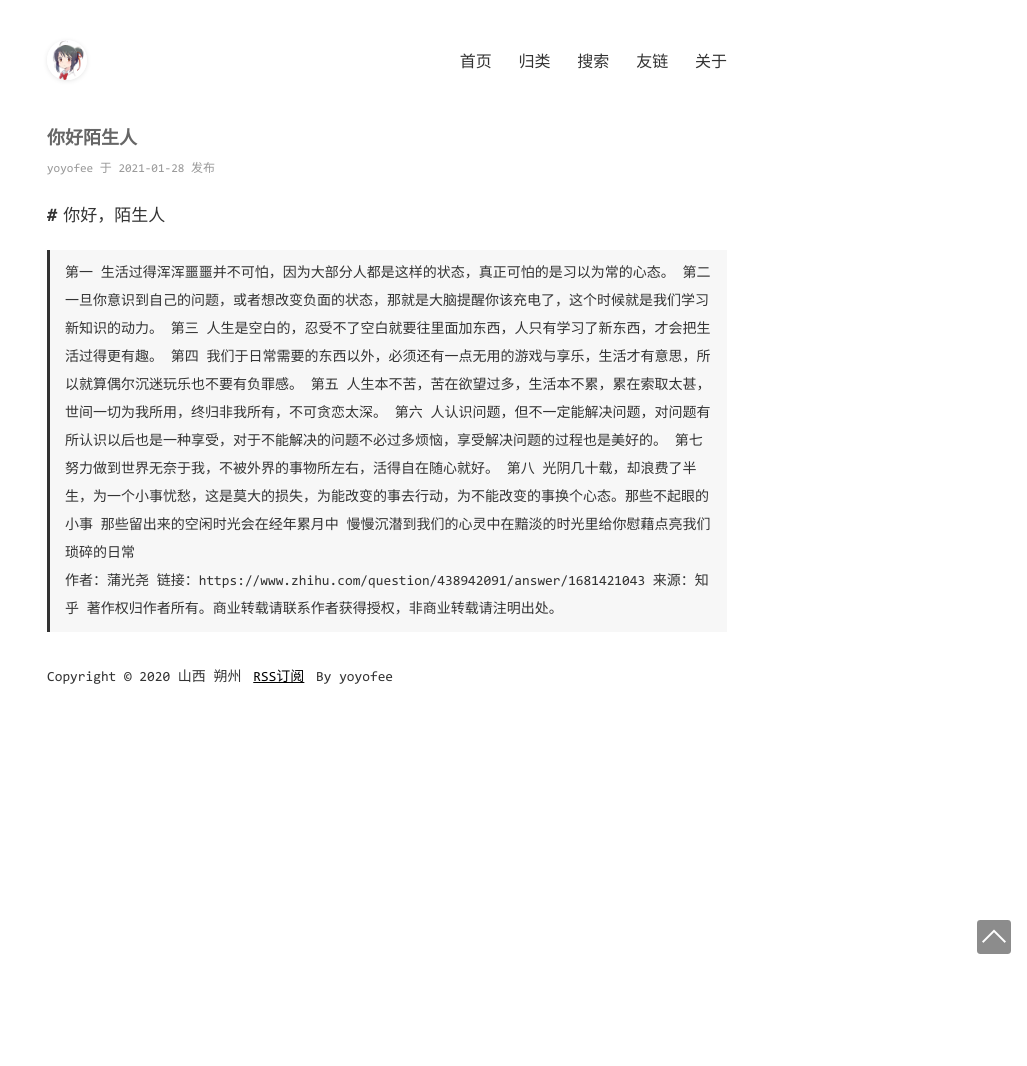
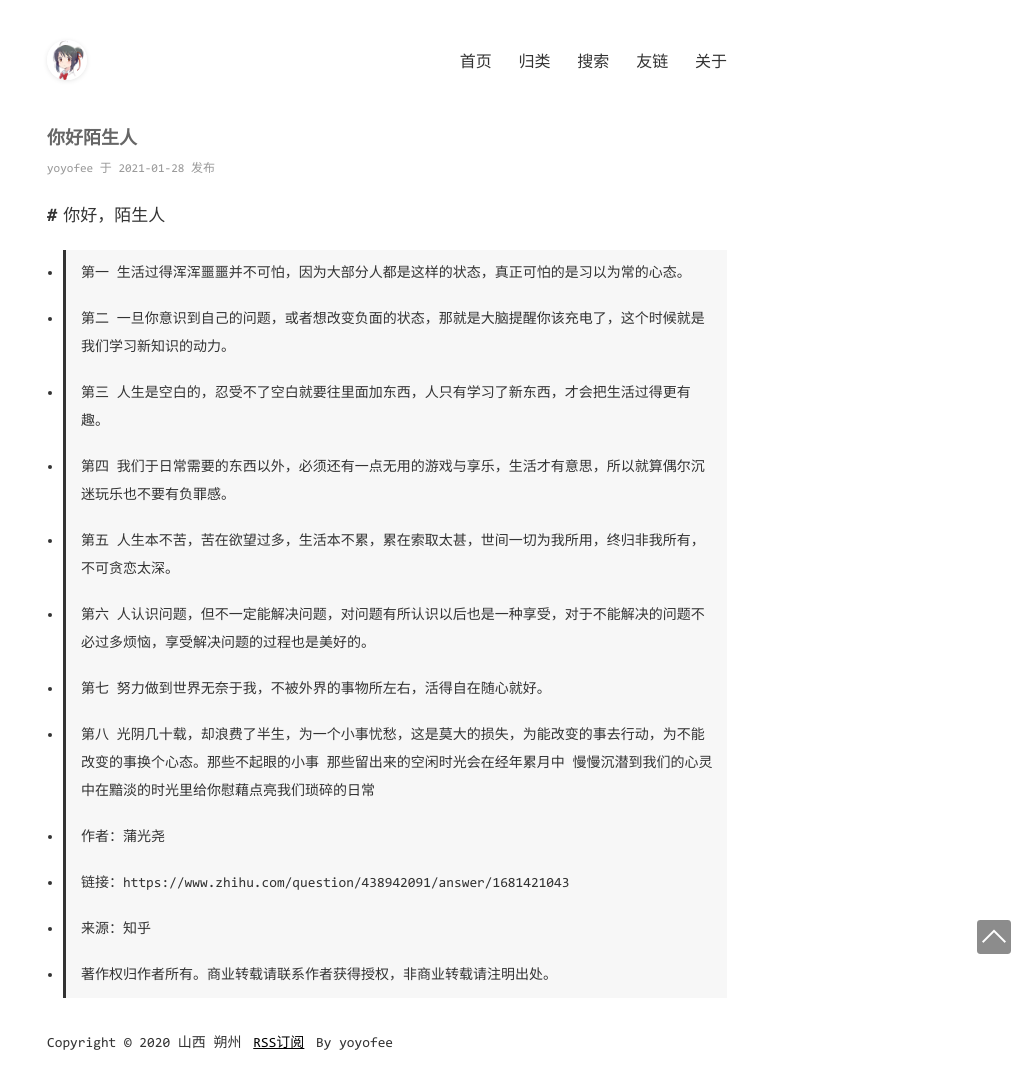
Before and after one commit to yoyofee/yoyofee.github.io, a Jekyll site: the page built from _posts/2021-01-28-你好陌生人.md, in a window 1280 px wide. Shown: the whole page, without its empty margins (253-1280 px from the left). Built offline with Jekyll 4.4.1, drawn with Linux system fonts in a browser that asks for light colours; comment, search, counter and statistics services are not loaded.

```diff
--- a/_posts/2021-01-28-你好陌生人.md
+++ b/_posts/2021-01-28-你好陌生人.md
@@ -5,16 +5,16 @@ categories: [我的文章]
 ---
 # 你好，陌生人
 
-> 第一  生活过得浑浑噩噩并不可怕，因为大部分人都是这样的状态，真正可怕的是习以为常的心态。
-> 第二  一旦你意识到自己的问题，或者想改变负面的状态，那就是大脑提醒你该充电了，这个时候就是我们学习新知识的动力。
-> 第三  人生是空白的，忍受不了空白就要往里面加东西，人只有学习了新东西，才会把生活过得更有趣。
-> 第四  我们于日常需要的东西以外，必须还有一点无用的游戏与享乐，生活才有意思，所以就算偶尔沉迷玩乐也不要有负罪感。
-> 第五  人生本不苦，苦在欲望过多，生活本不累，累在索取太甚，世间一切为我所用，终归非我所有，不可贪恋太深。
-> 第六  人认识问题，但不一定能解决问题，对问题有所认识以后也是一种享受，对于不能解决的问题不必过多烦恼，享受解决问题的过程也是美好的。
-> 第七  努力做到世界无奈于我，不被外界的事物所左右，活得自在随心就好。
-> 第八  光阴几十载，却浪费了半生，为一个小事忧愁，这是莫大的损失，为能改变的事去行动，为不能改变的事换个心态。那些不起眼的小事   那些留出来的空闲时光会在经年累月中   慢慢沉潜到我们的心灵中在黯淡的时光里给你慰藉点亮我们琐碎的日常
->
-> 作者：蒲光尧
-> 链接：https://www.zhihu.com/question/438942091/answer/1681421043
-> 来源：知乎
-> 著作权归作者所有。商业转载请联系作者获得授权，非商业转载请注明出处。
+ - > 第一  生活过得浑浑噩噩并不可怕，因为大部分人都是这样的状态，真正可怕的是习以为常的心态。
+ - > 第二  一旦你意识到自己的问题，或者想改变负面的状态，那就是大脑提醒你该充电了，这个时候就是我们学习新知识的动力。
+ - > 第三  人生是空白的，忍受不了空白就要往里面加东西，人只有学习了新东西，才会把生活过得更有趣。
+ - > 第四  我们于日常需要的东西以外，必须还有一点无用的游戏与享乐，生活才有意思，所以就算偶尔沉迷玩乐也不要有负罪感。
+ - > 第五  人生本不苦，苦在欲望过多，生活本不累，累在索取太甚，世间一切为我所用，终归非我所有，不可贪恋太深。
+ - > 第六  人认识问题，但不一定能解决问题，对问题有所认识以后也是一种享受，对于不能解决的问题不必过多烦恼，享受解决问题的过程也是美好的。
+ - > 第七  努力做到世界无奈于我，不被外界的事物所左右，活得自在随心就好。
+ - > 第八  光阴几十载，却浪费了半生，为一个小事忧愁，这是莫大的损失，为能改变的事去行动，为不能改变的事换个心态。那些不起眼的小事   那些留出来的空闲时光会在经年累月中   慢慢沉潜到我们的心灵中在黯淡的时光里给你慰藉点亮我们琐碎的日常
+
+ - > 作者：蒲光尧
+ - > 链接：https://www.zhihu.com/question/438942091/answer/1681421043
+ - > 来源：知乎
+ - > 著作权归作者所有。商业转载请联系作者获得授权，非商业转载请注明出处。
```
